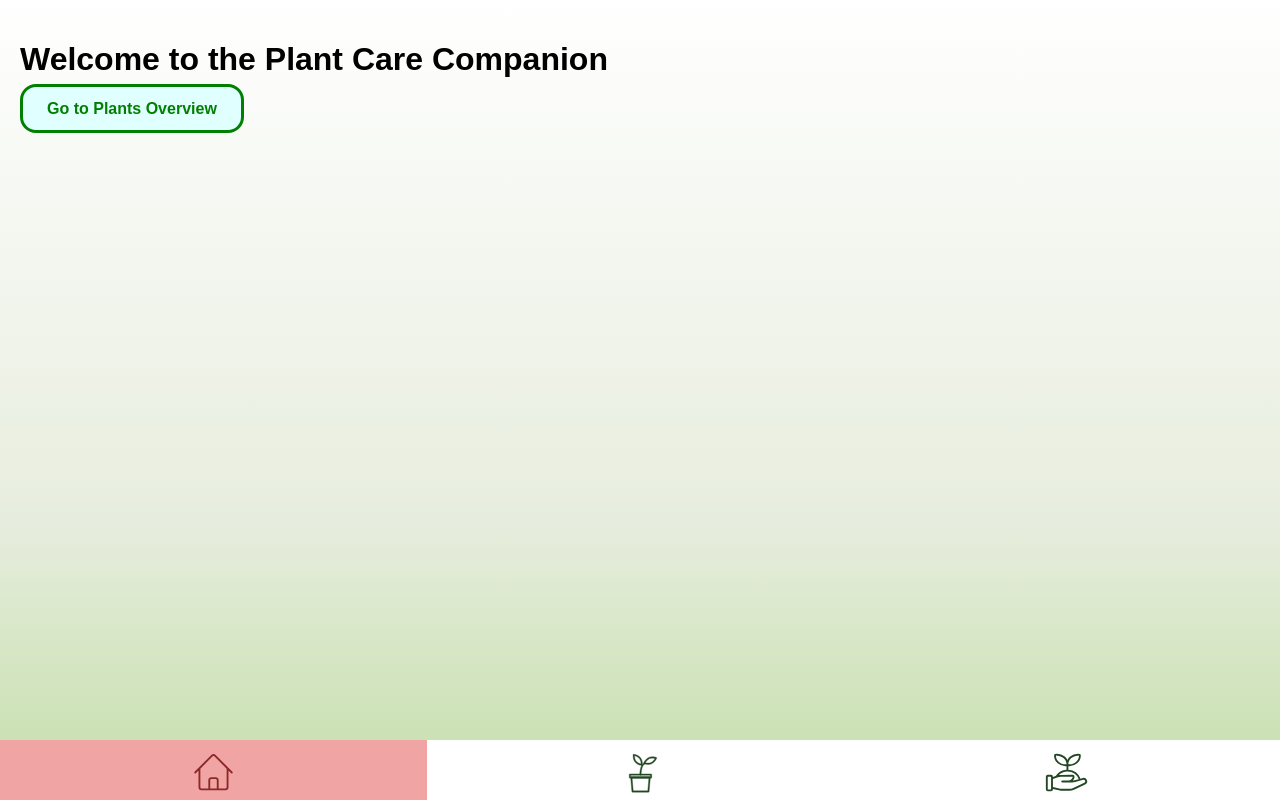
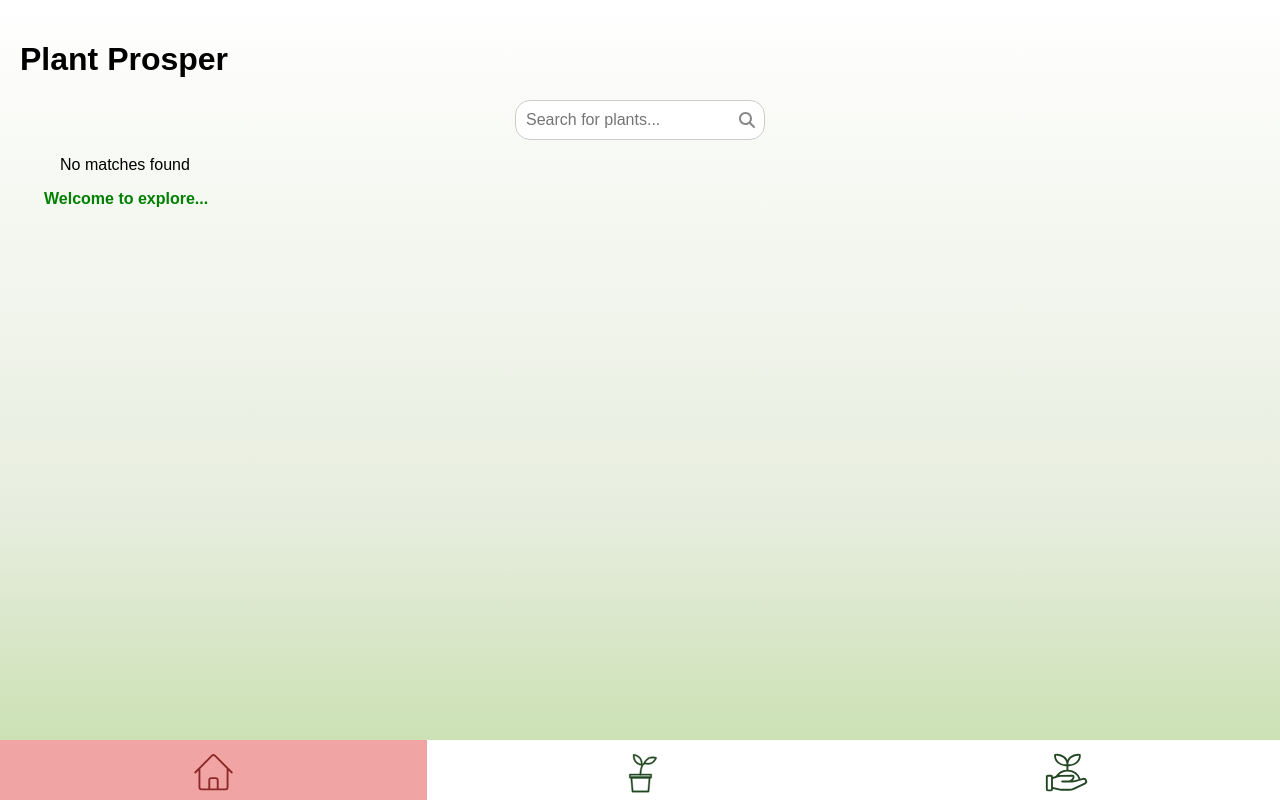
Before and after one commit to MarenOelixtown/plant-care-app, a Next.js app: page / in a window 1280 px wide. Built offline with nearby package versions, Linux system fonts and the light colour scheme.

Commit message:
search bar component

```diff
--- /dev/null
+++ b/components/SearchBar.js
@@ -0,0 +1,110 @@
+import React, { useState, useEffect } from "react";
+import styled from "styled-components";
+import Link from "next/link";
+import Fuse from "fuse.js";
+import { FontAwesomeIcon } from "@fortawesome/react-fontawesome";
+import { faSearch } from "@fortawesome/free-solid-svg-icons";
+import SearchResult from "./SearchResult";
+
+const StyledList = styled.ul`
+  list-style: none;
+  padding: 0;
+`;
+const StyledItem = styled.li`
+  display: block;
+  align-items: left;
+  align-content: space-between;
+  margin-bottom: 5px;
+  list-style: none;
+  border-spacing: 10px;
+`;
+const SearchContainer = styled.div`
+  position: relative;
+  width: 100%;
+  max-width: 250px;
+  margin: 0 auto;
+`;
+
+const SearchInput = styled.input`
+  width: 100%;
+  padding: 10px 40px 10px 10px;
+  border-radius: 15px;
+  border: 1px solid #ccc;
+  font-size: 16px;
+`;
+
+const Icon = styled(FontAwesomeIcon)`
+  position: absolute;
+  top: 50%;
+  right: 10px;
+  transform: translateY(-50%);
+  color: #888;
+`;
+
+const fuseOptions = {
+  threshold: 0.3,
+  keys: ["name"],
+};
+export default function SearchBar({ plants }) {
+  const [results, setResults] = useState([]);
+  const [fuse, setFuse] = useState(null);
+
+  useEffect(() => {
+    setFuse(new Fuse(plants, fuseOptions));
+  }, [plants]);
+
+  function handleSearch(event) {
+    if (!fuse) {
+      return;
+    }
+    const searchPattern = event.target.value;
+    const searchResult = fuse.search(searchPattern).slice(0, 10);
+    // .slice(0, 10) will ensure there will never be more than 10 results
+
+    if (searchResult.length === 0) {
+      setResults(["No matches found"]);
+    } else {
+      setResults(searchResult.map((result) => result.item.name));
+    }
+  }
+  const filteredPlants =
+    results.length && results[0] !== "No matches found"
+      ? plants.filter((plant) => results.includes(plant.name))
+      : [];
+
+  function handleEnter(event) {
+    if (event.key === "Enter") {
+      event.preventDefault();
+      performSearch();
+    }
+  }
+  return (
+    <div>
+      <SearchContainer>
+        <SearchInput
+          type="text"
+          //value={searchPattern}
+          id="search"
+          placeholder="Search for plants..."
+          onChange={handleSearch}
+        />
+        <Icon icon={faSearch} />
+      </SearchContainer>
+      <ul>
+        {filteredPlants.length > 0 ? (
+          <StyledList>
+            {filteredPlants.map((plant) => {
+              return (
+                <StyledItem key={plant.id}>
+                  <SearchResult plant={plant} />
+                </StyledItem>
+              );
+            })}
+          </StyledList>
+        ) : (
+          <p>No matches found</p>
+        )}
+      </ul>
+    </div>
+  );
+}
--- /dev/null
+++ b/components/SearchResult.js
@@ -0,0 +1,64 @@
+import styled from "styled-components";
+import Link from "next/link";
+
+const StyledName = styled.p`
+  margin-right: 5px;
+  font-weight: bold;
+`;
+const StyledBotanicalName = styled.p`
+  margin-top: 0;
+`;
+
+const StyledDiv = styled.div`
+  display: flex;
+  position: relative;
+  margin-bottom: 5px;
+  color: grey;
+  border-style: solid;
+  padding: 10px;
+  margin: 10px;
+`;
+const StyledImg = styled.img`
+  border-radius: 5px;
+  width: 100px;
+  height: 100px;
+  margin-right: 10px;
+`;
+
+const StyledLink = styled(Link)`
+  text-decoration: none;
+  color: black;
+  &:hover {
+    color: green;
+  }
+`;
+
+const StyledInfo = styled.div`
+  display: flex;
+  flex-direction: column;
+  text-align: left;
+  margin-right: 5px;
+`;
+
+const ButtonContainer = styled.div`
+  display: flex;
+  align-items: center;
+  margin-left: auto;
+  gap: 10px;
+`;
+
+export default function SearchResult({ plant }) {
+  return (
+    <StyledDiv>
+      <Link href={`/overview/${plant.id}`}>
+        <StyledImg src={plant.image} alt={plant.name} />
+      </Link>
+      <StyledInfo>
+        <StyledLink href={`/overview/${plant.id}`}>
+          <StyledName>{plant.name}</StyledName>
+        </StyledLink>
+        <StyledBotanicalName>{plant.botanical_name}</StyledBotanicalName>
+      </StyledInfo>
+    </StyledDiv>
+  );
+}
--- a/package.json
+++ b/package.json
@@ -10,11 +10,15 @@
     "test": "jest --watchAll"
   },
   "dependencies": {
+    "@fortawesome/fontawesome-svg-core": "^6.5.2",
+    "@fortawesome/free-solid-svg-icons": "^6.5.2",
+    "@fortawesome/react-fontawesome": "^0.2.2",
     "cloudinary": "^2.2.0",
     "dotenv": "^16.4.5",
     "eslint": "8.44.0",
     "eslint-config-next": "13.4.8",
     "formidable": "^3.5.1",
+    "fuse.js": "^7.0.0",
     "next": "13.4.8",
     "react": "18.2.0",
     "react-dom": "18.2.0",
--- a/pages/_app.js
+++ b/pages/_app.js
@@ -56,7 +56,7 @@ export default function App({ Component, pageProps }) {
 
   return (
     <>
-      <Layout>
+      <Layout plants={plants}>
         <GlobalStyle />
         <Component
           {...pageProps}
--- a/pages/index.js
+++ b/pages/index.js
@@ -1,5 +1,6 @@
 import Link from "next/link";
 import styled from "styled-components";
+import SearchBar from "@/components/SearchBar";
 
 const StyledDiv = styled.div`
   padding: 20px;
@@ -8,19 +9,17 @@ const StyledDiv = styled.div`
 const StyledLink = styled(Link)`
   top: 50px;
   right: 50px;
-  border: 3px solid green;
-  background-color: lightcyan;
   padding: 0.8rem 1.5rem;
-  border-radius: 1rem;
   color: green;
   text-decoration: none;
   font-weight: bold;
 `;
-export default function HomePage() {
+export default function HomePage({ plants }) {
   return (
     <StyledDiv>
-      <h1>Welcome to the Plant Care Companion</h1>
-      <StyledLink href="/overview">Go to Plants Overview</StyledLink>
+      <h1>Plant Prosper</h1>
+      <SearchBar plants={plants} />
+      <StyledLink href="/overview">Welcome to explore...</StyledLink>
     </StyledDiv>
   );
 }
```
Also changed, not shown: 1 other file (tests, documents, lock files or other folders).
